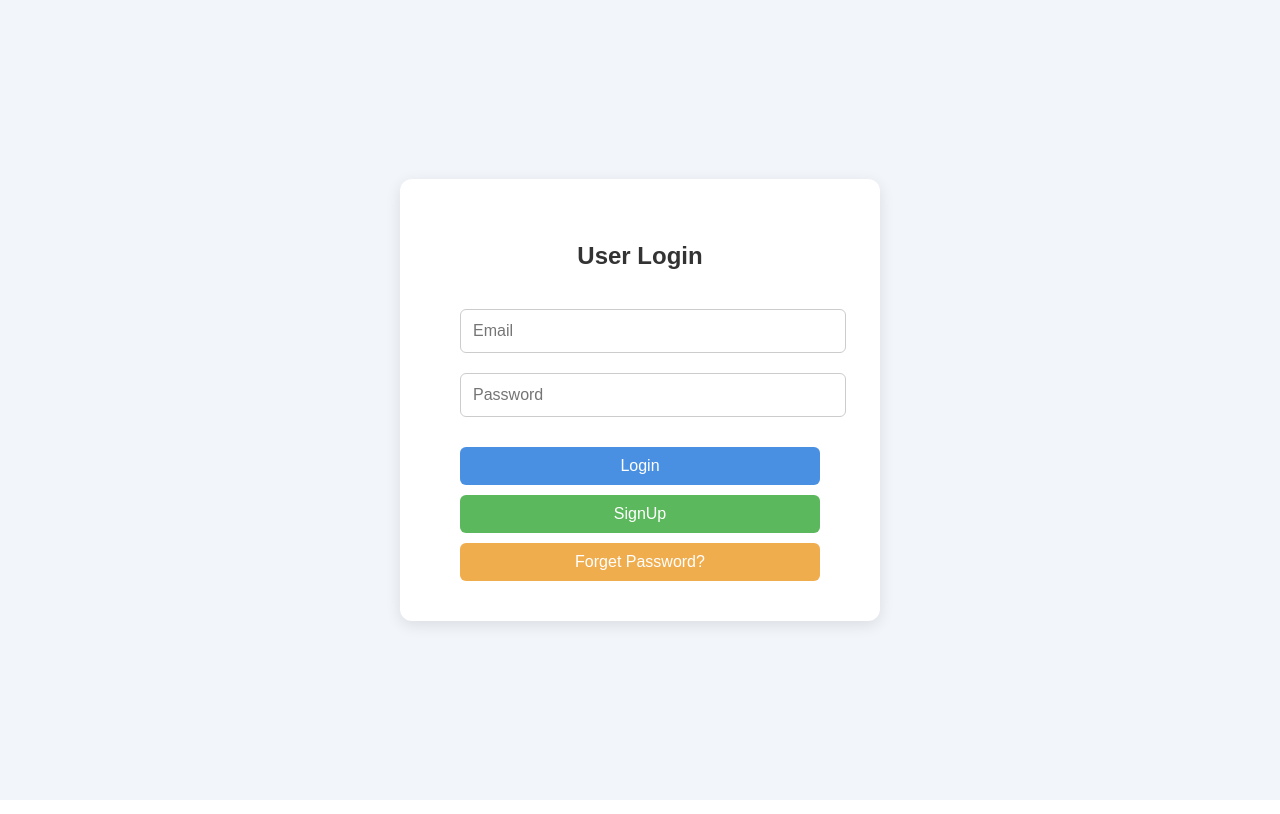
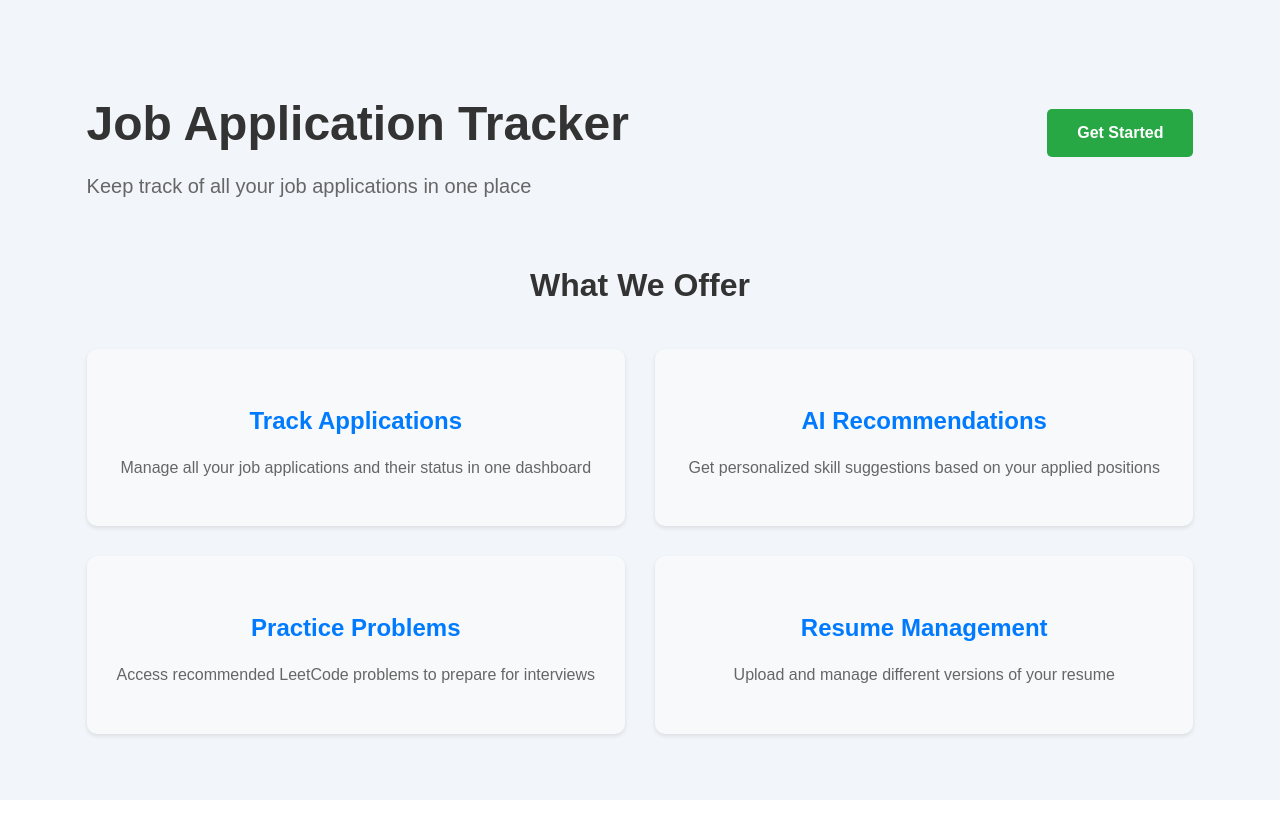
Before and after one commit to CS222-UIUC/Job-Application-Manager, a React (Vite) app in the folder frontend/vite-project/: page / in a window 1280 px wide. Built offline with nearby package versions, Linux system fonts and the light colour scheme.

Commit message:
Adding home page interface and integrate with the login page

```diff
--- a/frontend/vite-project/package.json
+++ b/frontend/vite-project/package.json
@@ -11,7 +11,8 @@
   },
   "dependencies": {
     "react": "^19.1.1",
-    "react-dom": "^19.1.1"
+    "react-dom": "^19.1.1",
+    "react-router-dom": "^7.9.4"
   },
   "devDependencies": {
     "@eslint/js": "^9.36.0",
--- a/frontend/vite-project/src/App.jsx
+++ b/frontend/vite-project/src/App.jsx
@@ -1,7 +1,16 @@
+import { BrowserRouter, Routes, Route } from 'react-router-dom';
+import HomePage from './HomePage.jsx';
 import Login from './Login.jsx';
 
 function App() {
-	return <Login />;
+	return (
+		<BrowserRouter>
+			<Routes>
+				<Route path="/" element={<HomePage />} />
+				<Route path="/login" element={<Login />} />
+			</Routes>
+		</BrowserRouter>
+	);
 }
 
 export default App
--- /dev/null
+++ b/frontend/vite-project/src/HomePage.css
@@ -0,0 +1,122 @@
+/* HomePage styles */
+
+.home-container {
+    max-width: 1200px;
+    margin: 0 auto;
+    padding: 20px;
+    padding-top: 80px;
+}
+
+/* Header section with title and button */
+.header-section {
+    display: flex;
+    justify-content: space-between;
+    align-items: flex-start;
+    margin-bottom: 60px;
+}
+
+.title-group {
+    flex: 1;
+}
+
+/* Main content */
+.main-content {
+    text-align: center;
+}
+
+h1 {
+    color: #333;
+    font-size: 48px;
+    margin-bottom: 10px;
+    text-align: left;
+}
+
+.subtitle {
+    color: #666;
+    font-size: 20px;
+    margin-bottom: 0;
+    text-align: left;
+}
+
+/* Features section */
+.features-section {
+    margin: 60px 0;
+}
+
+.features-section h2 {
+    font-size: 32px;
+    margin-bottom: 40px;
+    color: #333;
+}
+
+.feature-cards {
+    display: grid;
+    grid-template-columns: repeat(2, 1fr);
+    gap: 30px;
+    margin-bottom: 50px;
+}
+
+.feature-card {
+    background-color: #f8f9fa;
+    padding: 30px;
+    border-radius: 10px;
+    box-shadow: 0 2px 4px rgba(0,0,0,0.1);
+}
+
+.feature-card h3 {
+    color: #007bff;
+    margin-bottom: 15px;
+    font-size: 24px;
+}
+
+.feature-card p {
+    color: #666;
+    line-height: 1.6;
+}
+
+/* Get started button in header */
+.get-started-btn {
+    display: inline-block;
+    background-color: #28a745;
+    color: white;
+    padding: 12px 30px;
+    text-decoration: none;
+    border-radius: 5px;
+    font-size: 16px;
+    font-weight: bold;
+    white-space: nowrap;
+    align-self: center;
+}
+
+.get-started-btn:hover {
+    background-color: #218838;
+}
+
+/* Responsive design for mobile */
+@media (max-width: 768px) {
+    .home-container {
+        padding-top: 40px;
+    }
+
+    .header-section {
+        flex-direction: column;
+        gap: 20px;
+    }
+
+    .get-started-btn {
+        align-self: flex-start;
+    }
+
+    .feature-cards {
+        grid-template-columns: 1fr;
+    }
+
+    h1 {
+        font-size: 32px;
+    }
+
+    .subtitle {
+        font-size: 16px;
+        margin-bottom: 20px;
+    }
+}
--- /dev/null
+++ b/frontend/vite-project/src/HomePage.jsx
@@ -0,0 +1,51 @@
+import React from 'react';
+import { Link } from 'react-router-dom';
+import './HomePage.css';
+
+function HomePage() {
+  return (
+    <div className="home-container">
+      {/* Header with title and Get Started button */}
+      <div className="header-section">
+        <div className="title-group">
+          <h1>Job Application Tracker</h1>
+          <p className="subtitle">Keep track of all your job applications in one place</p>
+        </div>
+        <Link to="/login" className="get-started-btn">
+          Get Started
+        </Link>
+      </div>
+
+      {/* Main content */}
+      <div className="main-content">
+        <div className="features-section">
+          <h2>What We Offer</h2>
+
+          <div className="feature-cards">
+            <div className="feature-card">
+              <h3>Track Applications</h3>
+              <p>Manage all your job applications and their status in one dashboard</p>
+            </div>
+
+            <div className="feature-card">
+              <h3>AI Recommendations</h3>
+              <p>Get personalized skill suggestions based on your applied positions</p>
+            </div>
+
+            <div className="feature-card">
+              <h3>Practice Problems</h3>
+              <p>Access recommended LeetCode problems to prepare for interviews</p>
+            </div>
+
+            <div className="feature-card">
+              <h3>Resume Management</h3>
+              <p>Upload and manage different versions of your resume</p>
+            </div>
+          </div>
+        </div>
+      </div>
+    </div>
+  );
+}
+
+export default HomePage;
```
Also changed, not shown: 1 other file (tests, documents, lock files or other folders).
